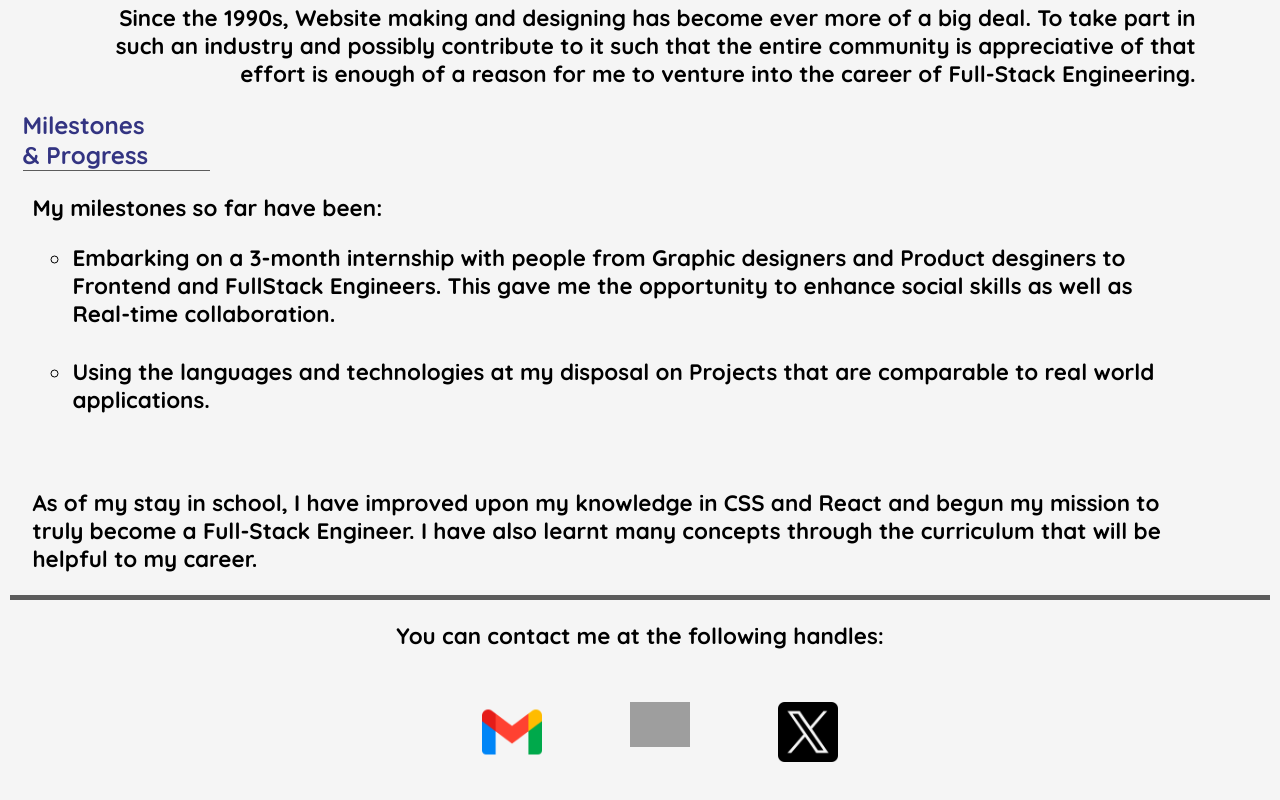
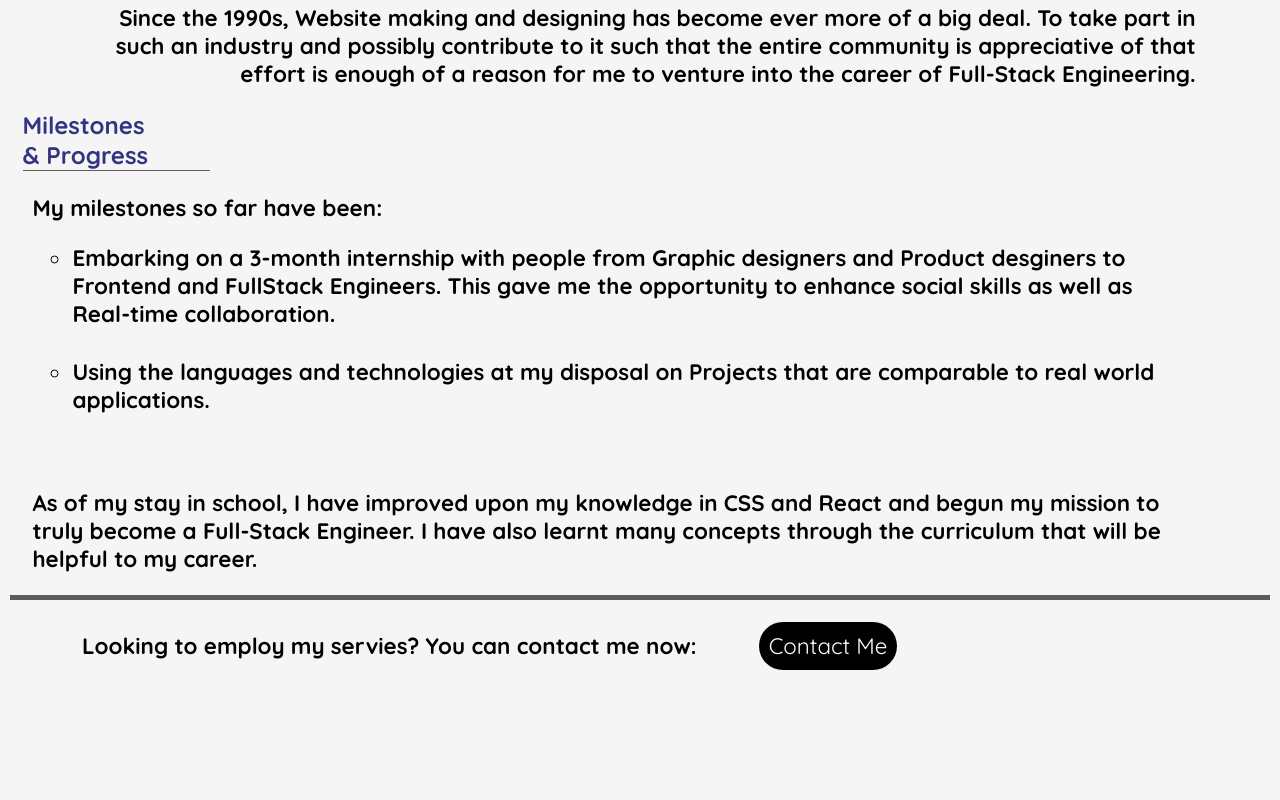
Before and after one commit to diremu/portfolio-website, a React (Create React App) app: page /about in a window 1280 px wide. Shown: the part 404-1204 px from the top of the page. After the commit the page ends 1107 px from the top, so only its background shows below. Built offline with nearby package versions, Linux system fonts and the light colour scheme; grey boxes are pictures that could not be loaded.

Commit message:
Todos added to .md

```diff
--- a/src/Introduction/Introduction.css
+++ b/src/Introduction/Introduction.css
@@ -23,6 +23,7 @@ div>p {
     border-bottom: 3px solid white;
     color: white;
     font-size: 1.5rem;
+    border-radius: 15%;
 }
 
 #explore-link a:hover {
--- a/src/Introduction/Introduction.js
+++ b/src/Introduction/Introduction.js
@@ -9,7 +9,7 @@ function Introduction() {
         <div id="introduction">
             <p>"Welcome to a visual journey where creativity meets craftsmanship, showcasing a portfolio that transcends boundaries and brings ideas to life with passion and precision."</p>
             <div id="explore-link">
-                <a href="home">Explore &mdash;</a>
+                <a href="home">Explore</a>
             </div>
             <div id="home-div">
                 <div class="video-wrapper">
--- a/src/components/Footer/Footer.css
+++ b/src/components/Footer/Footer.css
@@ -1,8 +1,8 @@
 .footer-container {
     border-top: 5px solid var(--b-color);
     display: flex;
-    flex-direction:column;
     align-items: center;
+    padding: 10px;
 }
 
 .footer-container p {
@@ -10,29 +10,20 @@
     text-align: left;
 }
 
-.footer-nav ul {
-    display: flex;
-    flex-direction: row;
+#contact-btn, #contact-btn:visited {
+    text-decoration: none;
+    font-size: 1.4rem;
+    background-color: black;
+    padding: 10px;
+    border-radius: 25px;
+    color: white;
+    transition-property: background-color color;
+    transition-duration: 1.2s;
 }
 
-.footer-nav li {
-    display: flex;
-    gap: 3rem;
-    list-style : none;
+#contact-btn:hover {
+    background-color:#1b1b1b75;
+    color: #330606;
+    transition-property: background-color color;
+    transition-duration:1.2s;
 }
-
-.social-handle {
-    max-width: 60px;
-    width: 60px;
-    height:auto;
-    padding:0;
-    margin:0;
-}
-
-.footer-nav a  {
-    padding:0;
-}
-
-.footer-nav a:hover {
-    border-bottom: none;
-}
--- a/src/components/Footer/Footer.js
+++ b/src/components/Footer/Footer.js
@@ -1,19 +1,10 @@
 import './Footer.css'
-import Gmail from '../Images/gmail.png'
-import Reddit from '../Images/reddit.png'
-import Twitter from '../Images/twitter-logo.png'
 
 function Footer() {
     return (
         <div className="footer-container">
-            <p>You can contact me at the following handles:</p>
-            <nav className="footer-nav">
-                <li>
-                    <ul><a href="https://gmail.com" target="_blank" rel="noreferrer"  ><img src={Gmail} alt="Gmail" className="social-handle"  /></a></ul>
-                    <ul><a href="https://reddit.com" target="_blank" rel="noreferrer"  ><img src={Reddit} alt="Reddit" className="social-handle" /></a></ul>
-                    <ul><a href="https://twitter.com" target="_blank" rel="noreferrer"  ><img src={Twitter} alt="Twitter" className="social-handle"  /></a></ul>
-                </li>
-            </nav>
+            <p>Looking to employ my servies? You can contact me now:</p>
+            <a href="contact" id="contact-btn">Contact Me</a>
         </div>
     )
 }
--- a/src/components/Navbar/Navbar.css
+++ b/src/components/Navbar/Navbar.css
@@ -1,9 +1,13 @@
 * {
-    /* outline: 1px solid red; */
+    /* outline: 1px solid red;   */
 }
 
 nav {
     font-size: 1.1em;
+}
+
+#top-nav {
+    background: linear-gradient(180deg, #ffffff, #acacac81);
 }
 
 #top-nav ul {
@@ -13,7 +17,6 @@ nav {
     flex-wrap: nowrap;
     justify-content:center;
     align-items: flex-end;
-    padding:0;
     border-bottom: 1.5px solid #5c5c5c;
 }
 
@@ -25,6 +28,10 @@ nav li:first-child {
     font-size: 1.8rem;
     font-weight: 750;
     flex-basis: 65%;
+}
+
+nav li:first-child a {
+    padding:0;
 }
 
 li.active {
@@ -72,3 +79,9 @@ nav ul li:last-child {
 #nav-title {
     color: #1d1e75e5;
 }
+
+#top-nav li:first-child a:hover {
+    background-color: transparent;
+    color: black;
+    border-bottom: none;
+}
--- a/src/components/Navbar/Navbar.js
+++ b/src/components/Navbar/Navbar.js
@@ -3,9 +3,9 @@ import Code from '../Images/code-solid.svg'
 import React, {useEffect, useState} from 'react'
 
 const Navbar = () => {
-    const [activeLink, setActiveLink] = useState(localStorage.getItem('activeLink') || 'home');
+    const [activeLink, setActiveLink] = useState(sessionStorage.getItem('activeLink') || 'home');
     const handleLinkClick = link => setActiveLink(link);
-    useEffect(()=>{localStorage.setItem('activeLink',activeLink)},[activeLink])
+    useEffect(()=>{sessionStorage.setItem('activeLink',activeLink)},[activeLink])
     return(
         <nav id="top-nav">
             <ul>
--- a/src/index.css
+++ b/src/index.css
@@ -7,6 +7,7 @@
 }
 
 body {
+  box-sizing: border-box;
   margin: 0;
   font-family: 'Quicksand',-apple-system, BlinkMacSystemFont, 'Segoe UI', 'Roboto', 'Oxygen',
     'Ubuntu', 'Cantarell', 'Fira Sans', 'Droid Sans', 'Helvetica Neue',
```
Also changed, not shown: 1 other file (tests, documents, lock files or other folders).
